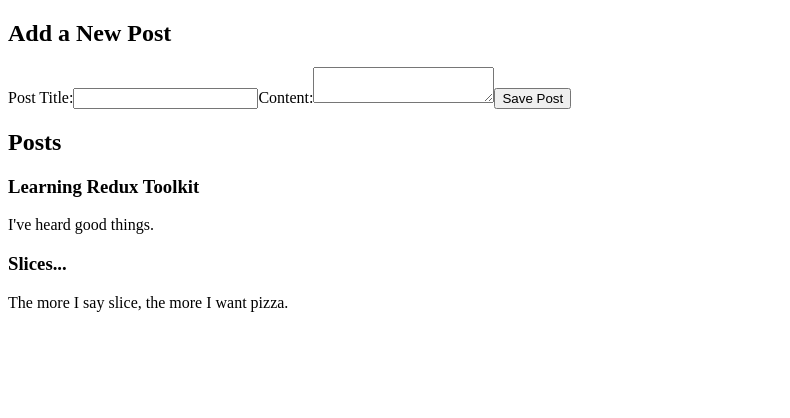
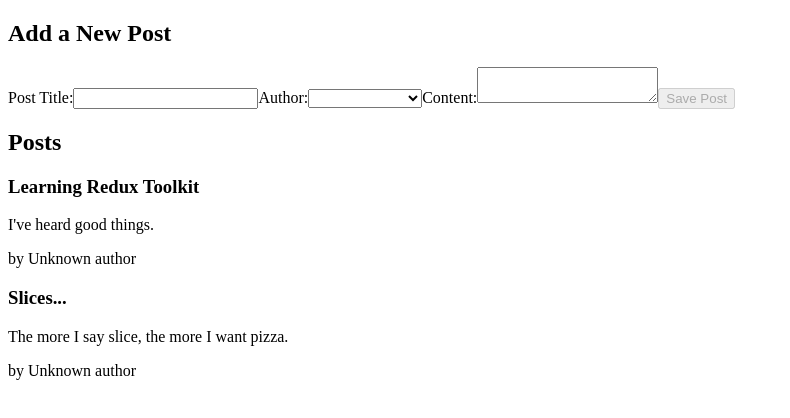
Before and after one commit to Adnan7209/blogPostReduxApp1, a React (Vite) app: page / in a window 1280 px wide. Shown: the top 418 px of the page, without its empty margins (0-790 px from the left). Built offline with nearby package versions, Linux system fonts and the light colour scheme.

Commit message:
added author name tag in post

```diff
--- a/src/app/store.jsx
+++ b/src/app/store.jsx
@@ -1,9 +1,11 @@
 import { configureStore } from "@reduxjs/toolkit";
 import postsReducer from "../features/posts/postsSlice"
+import usersReducer from "../features/users/usersSlice"
 
 export const store = configureStore({
     reducer:{
-        posts: postsReducer
+        posts: postsReducer,
+        users:usersReducer
 
     }
 })
--- a/src/features/posts/AddPostForm.jsx
+++ b/src/features/posts/AddPostForm.jsx
@@ -1,24 +1,34 @@
 import React, { useState } from 'react'
-import { useDispatch } from 'react-redux';
-import { nanoid } from '@reduxjs/toolkit';
+import { useDispatch, useSelector } from 'react-redux';
 import { postAdded } from './postsSlice';
+import { selectAllUsers } from '../users/usersSlice';
 const AddPostForm = () => {
     const dispatch = useDispatch();
     const [title,setTitle] = useState('');
     const [content,setContent] = useState('');
+    const [userId,setUserId] = useState('');
+
+    const users = useSelector(selectAllUsers);
 
     const onTitleChanged = e => setTitle(e.target.value);
     const onContentChanged = e => setContent(e.target.value);
+    const onAuthorChanged = e => setUserId(e.target.value);
 
     const onSavePostClicked = () => {
         if(title && content) {
             dispatch(
-                postAdded(title,content)
+                postAdded(title,content,userId)
                 )
             setTitle('');
             setContent('');
         }
     }
+    const canSave = Boolean(title) && Boolean(content) && Boolean(userId)
+    const usersOptions = users.map(user => (
+        <option key={user.id} value={user.id}>
+            {user.name}
+        </option>
+    ))
 
   return (
     <section>
@@ -32,6 +42,11 @@
                 value={title}
                 onChange={onTitleChanged}
             />
+            <label htmlFor='postAuthor'>Author:</label>
+            <select id='postAuthor' value={userId} onChange={onAuthorChanged}>
+                <option value=""></option>
+                {usersOptions}
+            </select>
             <label htmlFor='postContent'>Content:</label>
             <textarea
                 id='postContent'
@@ -41,6 +56,7 @@
             />
             <button type='button'
                     onClick={onSavePostClicked}
+                    disabled={!canSave}
                 >Save Post</button>
         </form>
     </section>
--- /dev/null
+++ b/src/features/posts/PostAuthor.jsx
@@ -0,0 +1,13 @@
+import { useSelector } from "react-redux";
+import { selectAllUsers } from "../users/usersSlice";
+
+
+
+const PostAuthor = ({userId}) => {
+    const users = useSelector(selectAllUsers);
+    const author = users.find(user => user.id === userId);
+
+    return <span>by {author? author.name : 'Unknown author'}</span>
+}
+
+export default PostAuthor
--- a/src/features/posts/PostsList.jsx
+++ b/src/features/posts/PostsList.jsx
@@ -1,5 +1,6 @@
 import { useSelector } from "react-redux";
 import {selectAllPosts} from "./postsSlice";
+import PostAuthor from "./PostAuthor";
 
 const PostsList = () => {
     const posts = useSelector(selectAllPosts)
@@ -8,6 +9,9 @@
         <article key={post.id}>
             <h3>{post.title}</h3>
             <p>{post.content.substring(0,100)}</p>
+            <p>
+                <PostAuthor userId={post.userId}/>
+            </p>
         </article>
     ))
   return (
--- a/src/features/posts/postsSlice.jsx
+++ b/src/features/posts/postsSlice.jsx
@@ -13,12 +13,13 @@
             reducer(state,action){
                 state.push(action.payload)
         },
-        prepare(title,content){
+        prepare(title,content,userId){
             return{
                 payload:{
                     id:nanoid(),
                     title,
-                    content
+                    content,
+                    userId
                 }
             }
         }
--- /dev/null
+++ b/src/features/users/usersSlice.jsx
@@ -0,0 +1,17 @@
+import { createSlice } from "@reduxjs/toolkit";
+
+const initialState=[
+    {id:'0',name:'Dude Lebowski'},
+    {id:'1',name:'Neil Young'},
+    {id:'2',name:'Dave Gray'}
+]
+
+const userSlice = createSlice({
+    name:'users',
+    initialState,
+    reducers:{}
+})
+
+export const selectAllUsers = (state) => state.users;
+
+export default userSlice.reducer;
```
